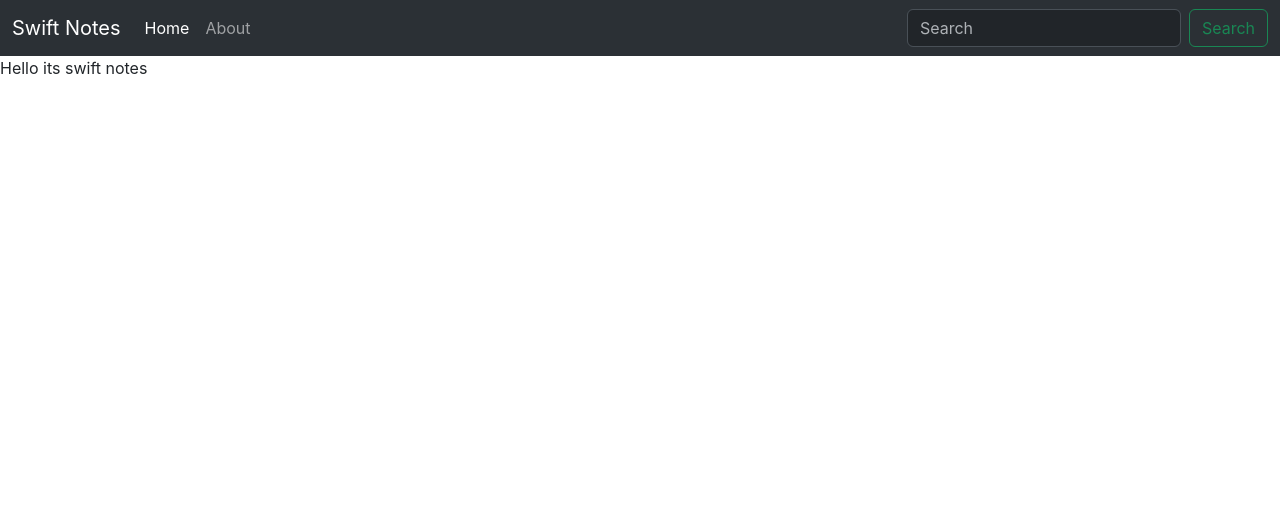
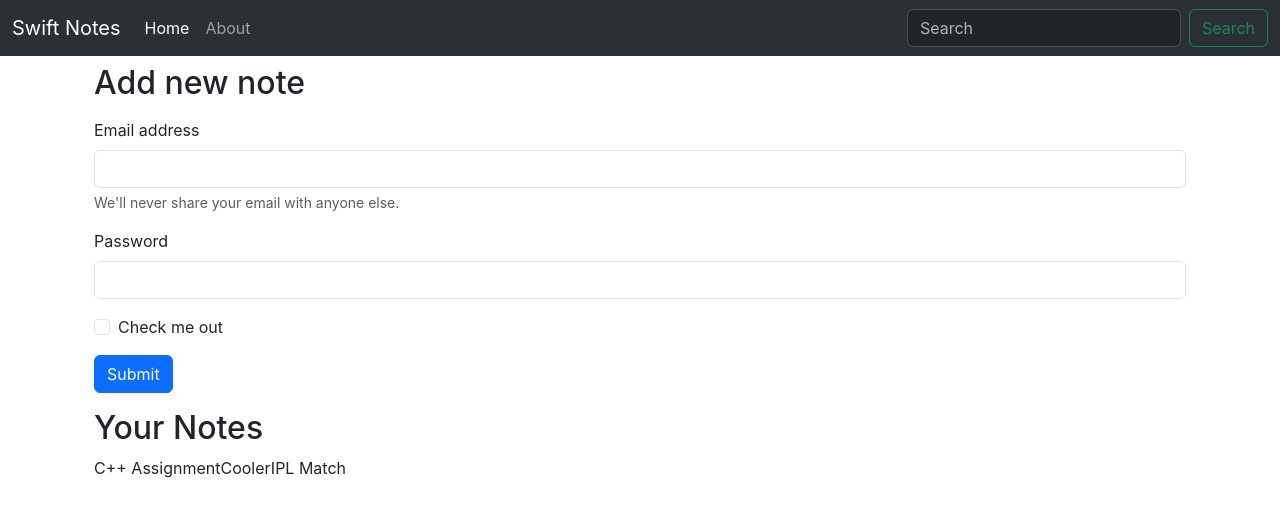
Before and after one commit to SamagraAg/swift-notes-frontend, a React (Create React App) app: page / in a window 1280 px wide. Shown: the top 516 px of the page. Built offline with nearby package versions, Linux system fonts and the light colour scheme.

Commit message:
access note via note-context

```diff
--- a/src/App.js
+++ b/src/App.js
@@ -11,10 +11,12 @@
       <NoteState>
         <Router>
           <Navbar />
-          <Routes>
-            <Route exact path="/" element={<Home />} />
-            <Route exact path="/about" element=<About /> />
-          </Routes>
+          <div className="container">
+            <Routes>
+              <Route exact path="/" element={<Home />} />
+              <Route exact path="/about" element=<About /> />
+            </Routes>
+          </div>
         </Router>
       </NoteState>
     </>
--- a/src/components/Home.js
+++ b/src/components/Home.js
@@ -1,9 +1,55 @@
-import React from 'react'
+import { React, useContext } from "react";
+import NoteContext from "../context/NoteContext";
 
 export default function Home() {
+  const context = useContext(NoteContext);
+  const { notes, setNotes } = context;
   return (
-    <div>
-        Hello its swift notes
+    <div className="container">
+      <h2 className="mt-2">Add new note</h2>
+      <form className="my-3">
+        <div className="mb-3">
+          <label htmlFor="exampleInputEmail1" className="form-label">
+            Email address
+          </label>
+          <input
+            type="email"
+            className="form-control"
+            id="exampleInputEmail1"
+            aria-describedby="emailHelp"
+          />
+          <div id="emailHelp" className="form-text">
+            We'll never share your email with anyone else.
+          </div>
+        </div>
+        <div className="mb-3">
+          <label htmlFor="exampleInputPassword1" className="form-label">
+            Password
+          </label>
+          <input
+            type="password"
+            className="form-control"
+            id="exampleInputPassword1"
+          />
+        </div>
+        <div className="mb-3 form-check">
+          <input
+            type="checkbox"
+            className="form-check-input"
+            id="exampleCheck1"
+          />
+          <label className="form-check-label" htmlFor="exampleCheck1">
+            Check me out
+          </label>
+        </div>
+        <button type="submit" className="btn btn-primary">
+          Submit
+        </button>
+      </form>
+      <h2>Your Notes</h2>
+      {notes.map((note) => {
+        return note.title;
+      })}
     </div>
-  )
+  );
 }
--- a/src/context/NoteState.js
+++ b/src/context/NoteState.js
@@ -2,8 +2,40 @@
 import { useState } from "react";
 
 const NoteState = (props) => {
+  const intialNotes = [
+    {
+      _id: "660c57398bb26bc04296faec",
+      user: "660c572d8bb26bc04296faea",
+      title: "C++ Assignment",
+      description: "Complete c++ assignment 1 and 2 by April 20",
+      tag: "todo",
+      date: "2024-04-02T19:06:33.865Z",
+      __v: 0,
+    },
+    {
+      _id: "660d9cdfe4b9a09faad74273",
+      user: "660c572d8bb26bc04296faea",
+      title: "Cooler",
+      description: "It needs to be repaired",
+      tag: "todo",
+      date: "2024-04-03T18:15:59.281Z",
+      __v: 0,
+    },
+    {
+      _id: "660d9d29e4b9a09faad7427a",
+      user: "660c572d8bb26bc04296faea",
+      title: "IPL Match",
+      description: "Mumbai vs Kolkata match on friday",
+      tag: "sports",
+      date: "2024-04-03T18:17:13.265Z",
+      __v: 0,
+    },
+  ];
+  const [notes, setNotes] = useState(intialNotes);
   return (
-    <NoteContext.Provider value={{}}>{props.children}</NoteContext.Provider>
+    <NoteContext.Provider value={{ notes, setNotes }}>
+      {props.children}
+    </NoteContext.Provider>
   );
 };
 
```
